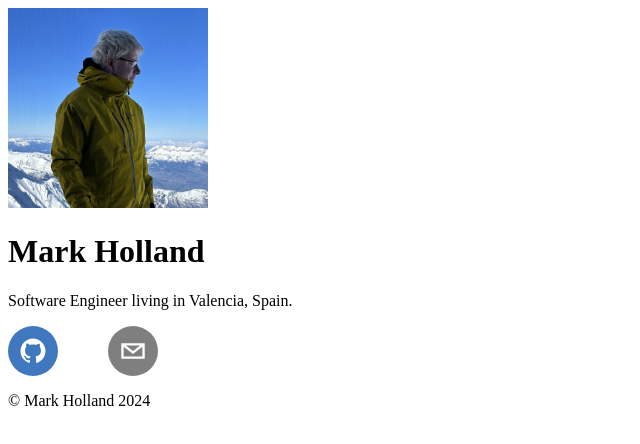
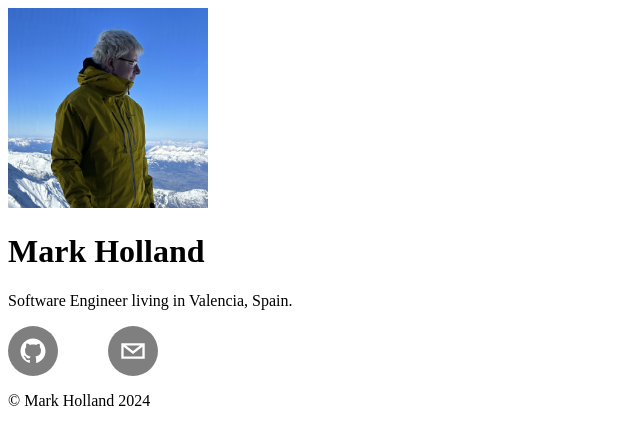
Before and after one commit to markholland/markholland.dev, a Next.js app: page / in a window 1280 px wide. Shown: the top 444 px of the page, without its empty margins (0-640 px from the left). Built offline with nearby package versions, Linux system fonts and the light colour scheme.

Commit message:
Bump react-social-icons

```diff
--- a/package.json
+++ b/package.json
@@ -16,7 +16,7 @@
     "react": "^18.3.1",
     "react-dom": "^18.3.1",
     "react-mobile-store-button": "^0.0.6",
-    "react-social-icons": "github:ken-salterdiazsolutions/react-social-icons#add-mastodon-icon"
+    "react-social-icons": "^6.18.0"
   },
   "devDependencies": {
     "@next/eslint-plugin-next": "^14.2.5",
--- a/pages/index.tsx
+++ b/pages/index.tsx
@@ -1,7 +1,6 @@
 import Head from 'next/head';
 import Image from 'next/image';
 import 'tailwindcss/tailwind.css';
-import { useTheme } from 'next-themes';
 import { SocialIcon } from 'react-social-icons';
 
 const title = 'Mark Holland';
@@ -11,6 +10,7 @@ const description =
 const footer = '© Mark Holland 2024';
 
 const avatarSize = 200;
+const socialIconColor = '#7f7f7f';
 
 declare module 'react' {
   interface MetaHTMLAttributes<T> extends AriaAttributes, DOMAttributes<T> {
@@ -19,9 +19,6 @@ declare module 'react' {
 }
 
 const Home: React.FC = () => {
-  const { resolvedTheme } = useTheme();
-  const isDarkMode = resolvedTheme === 'dark';
-
   return (
     <div className="flex min-h-screen flex-col items-center justify-center bg-neutral-200 px-2 dark:bg-neutral-800">
       <Head>
@@ -103,19 +100,19 @@ const Home: React.FC = () => {
 
         <div className="flex w-full flex-row justify-center">
           <SocialIcon
-            bgColor={isDarkMode ? 'white' : '#4078c0'}
+            bgColor={socialIconColor}
             className="mx-4"
             url="https://github.com/markholland"
           />
           <SocialIcon
-            bgColor={isDarkMode ? 'white' : '#6364FF'}
+            bgColor={socialIconColor}
             className="mx-4"
             network="mastodon"
             rel="me"
             url="https://mastodon.social/@mh"
           />
           <SocialIcon
-            bgColor={isDarkMode ? 'white' : '#7F7F7F'}
+            bgColor={socialIconColor}
             className="mx-4"
             url="mailto:mark@markholland.dev"
           />
```
Also changed, not shown: 1 other file (tests, documents, lock files or other folders).
